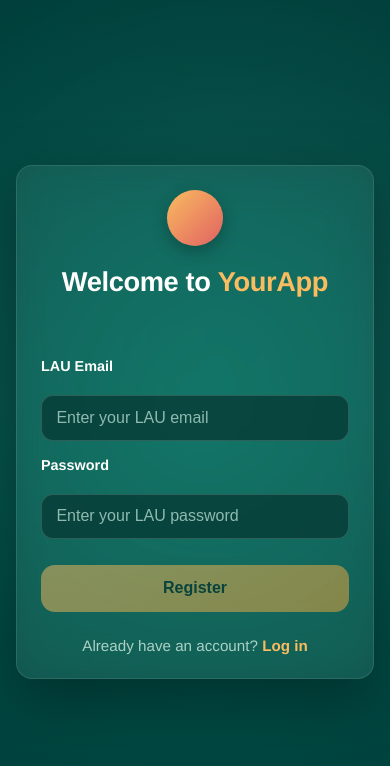
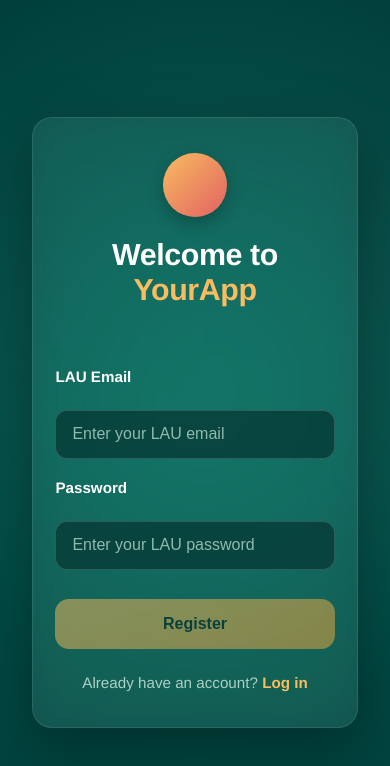
Before and after one commit to kamel-Ibrahim/todo-01, a React (Create React App) app: page /register in a window 390 px wide. Shown: the top 766 px of the page. Built offline with nearby package versions, Linux system fonts and the light colour scheme.

Commit message:
Added some alerts for Register/ Login page

```diff
--- a/src/pages/Login.jsx
+++ b/src/pages/Login.jsx
@@ -48,7 +48,7 @@ export default function Login() {
       login(email.trim(), password);
       nav("/");
     } catch (err) {
-      alert(err.message || "Login failed. Please try again.");
+      alert(err.message || "Login failed.Please make sure your email and password are correct.");
     }
   };
 
@@ -97,11 +97,7 @@ export default function Login() {
           />
           {passwordError ? <p className="error">{passwordError}</p> : null}
 
-          {derivedName && (
-            <p className="hint">
-              Hello, <strong>{derivedName}</strong>
-            </p>
-          )}
+
 
           <button className="btn" type="submit" disabled={disabled}>
             Log In
--- a/src/pages/Register.jsx
+++ b/src/pages/Register.jsx
@@ -57,7 +57,7 @@ export default function Register() {
       nav("/");
     } catch (err) {
       console.error(err);
-      alert("Registration failed. Please try again.");
+      alert("This account already exists");
     }
   };
 
@@ -105,12 +105,7 @@ export default function Register() {
           />
           {passwordError ? <p className="error">{passwordError}</p> : null}
 
-          {derivedName && (
-            <p className="hint">
-              Username detected: <strong>{derivedName}</strong>
-            </p>
 
-          )}
 
           <button className="btn" type="submit" disabled={disabled}>
             Register
--- a/src/styles/AuthRegister.css
+++ b/src/styles/AuthRegister.css
@@ -54,16 +54,6 @@
   -webkit-backdrop-filter: blur(20px) saturate(160%);
   text-align: center;
   animation: cardFade 0.9s ease-out;
-
-  /* --- important for tiny screens --- */
-  box-sizing: border-box;
-  overflow: hidden;            /* nothing should ever spill outside */
-}
-
-/* Let all children shrink inside the card and never exceed card width */
-.auth-card * {
-  min-width: 0;
-  max-width: 100%;
 }
 
 @keyframes cardFade {
@@ -71,7 +61,7 @@
   to   { opacity: 1; transform: translateY(0) scale(1); }
 }
 
-/* LOGO (replace with logo later)------ */
+/* LOGO DOT ------------------------------------------------------- */
 .app-mark {
   width: 64px;
   height: 64px;
@@ -81,17 +71,12 @@
   box-shadow: 0 6px 16px rgba(0, 0, 0, 0.25);
 }
 
-/* HEADINGS -------- */
+/* HEADINGS ------------------------------------------------------- */
 .welcome {
   color: #fffffe;
   font-weight: 700;
   font-size: clamp(2rem, 3vw, 2.6rem);
   letter-spacing: -0.4px;
-
-  /* safety for long app names on small phones */
-  word-break: break-word;
-  overflow-wrap: anywhere;
-  hyphens: auto;
 }
 
 .brand {
@@ -217,22 +202,8 @@ label {
   .sub { font-size: 0.95rem; }
 }
 
-/* Phone tweaks */
-@media (max-width: 480px) {
-  .auth-layout { padding: 1rem; }                  /* less outer padding */
-  .auth-card { max-width: 100%; padding: 1.5rem; border-radius: 16px; }
-  .app-mark { width: 56px; height: 56px; }         /* smaller logo */
-  .welcome { font-size: clamp(1.3rem, 7vw, 2rem); line-height: 1.15; }
-  .sub { font-size: 0.95rem; }
-  .form { gap: 1rem; }
-  label { font-size: 0.9rem; }
-  .input { padding: 0.8rem 0.9rem; width: 100%; }
-  .btn { padding: 0.9rem; }
-  .error, .hint { font-size: 0.85rem; }
+/* Remove any old caps that made it look “phone-sized” */
+@media (min-width: 1200px) {
+  .auth-card { max-width: 900px; } /* keep it wide on desktop */
 }
-
-/* Ultra-small devices (e.g., 320px wide) */
-@media (max-width: 360px) {
-  .welcome { font-size: 1.2rem; }
-  .auth-card { padding: 1.2rem; }
-}
+.auth-left, .auth-right { display: none !important; }
```
